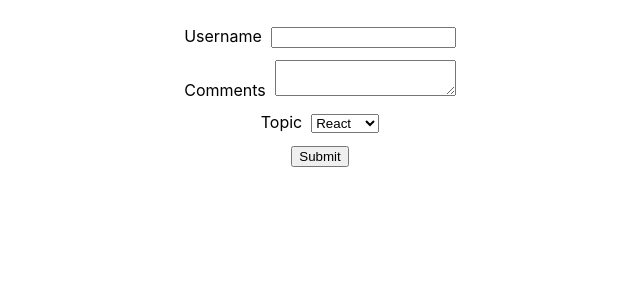
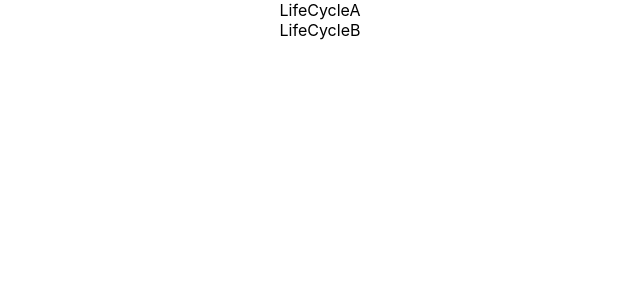
Before and after one commit to Divyansh-007/ReactCrashCourse, a React (Create React App) app: page / in a window 1280 px wide. Shown: the top 300 px of the page, without its empty margins (320-960 px from the left). Built offline with nearby package versions, Linux system fonts and the light colour scheme.

Commit message:
Understanding LifeCyle Mounting Methods

```diff
--- a/src/App.js
+++ b/src/App.js
@@ -1,10 +1,12 @@
-import './App.css';
-import Form from './components/Form';
+import "./App.css";
+import Form from "./components/Form";
+import LifeCycleA from "./components/LifeCycleA";
 
 function App() {
   return (
     <div className="App">
-      <Form />
+      <LifeCycleA />
+      {/* <Form /> */}
     </div>
   );
 }
--- /dev/null
+++ b/src/components/LifeCycleA.js
@@ -0,0 +1,34 @@
+import React, { Component } from "react";
+import LifeCycleB from "./LifeCycleB";
+
+class LifeCycleA extends Component {
+  constructor(props) {
+    super(props);
+    this.state = {
+      name: "divyansh",
+    };
+
+    console.log("LifeCycleA Constructor");
+  }
+
+  static getDerivedStateFromProps(props, state) {
+    console.log("LifeCycleA getDerivedStateFromProps");
+    return null;
+  }
+
+  componentDidMount() {
+    console.log("LifeCycleA componentDidMount");
+  }
+
+  render() {
+    console.log("LifeCycleA render");
+    return (
+      <div>
+        LifeCycleA
+        <LifeCycleB />
+      </div>
+    );
+  }
+}
+
+export default LifeCycleA;
--- /dev/null
+++ b/src/components/LifeCycleB.js
@@ -0,0 +1,28 @@
+import React, { Component } from "react";
+
+class LifeCycleB extends Component {
+  constructor(props) {
+    super(props);
+    this.state = {
+      name: "divyansh",
+    };
+
+    console.log("LifeCycleB Constructor");
+  }
+
+  static getDerivedStateFromProps(props, state) {
+    console.log("LifeCycleB getDerivedStateFromProps");
+    return null;
+  }
+
+  componentDidMount() {
+    console.log("LifeCycleB componentDidMount");
+  }
+
+  render() {
+    console.log("LifeCycleB render");
+    return <div>LifeCycleB</div>;
+  }
+}
+
+export default LifeCycleB;
```
